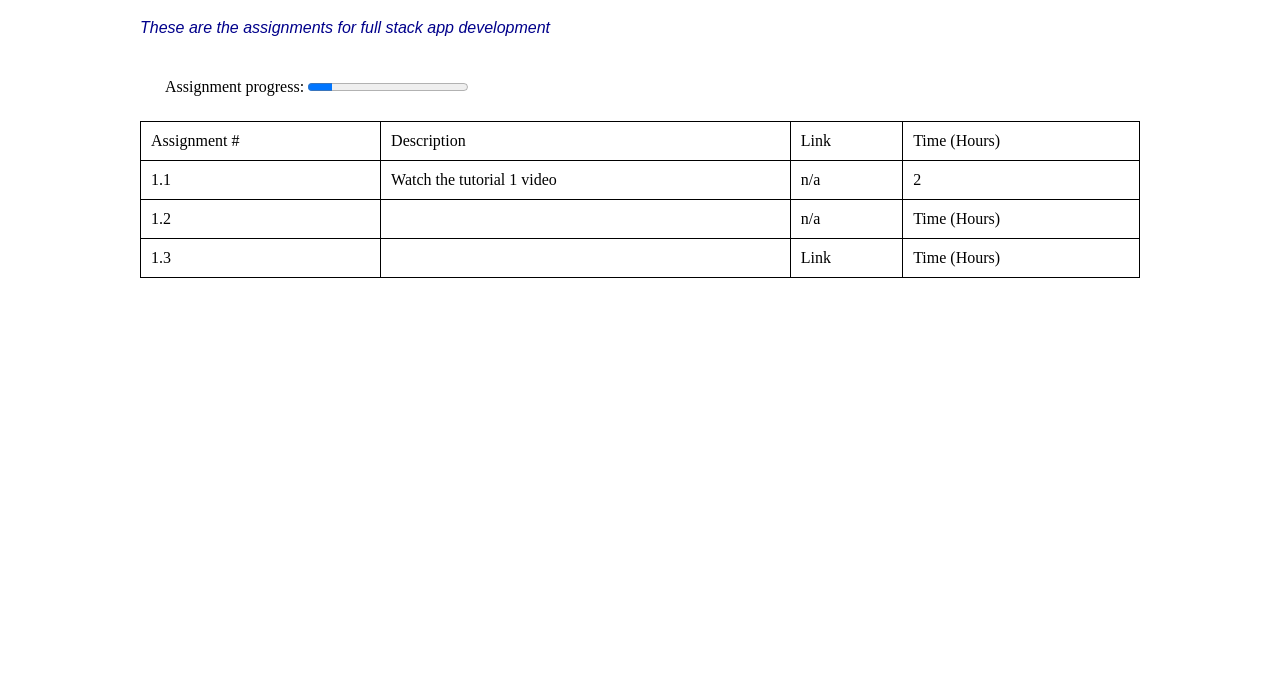
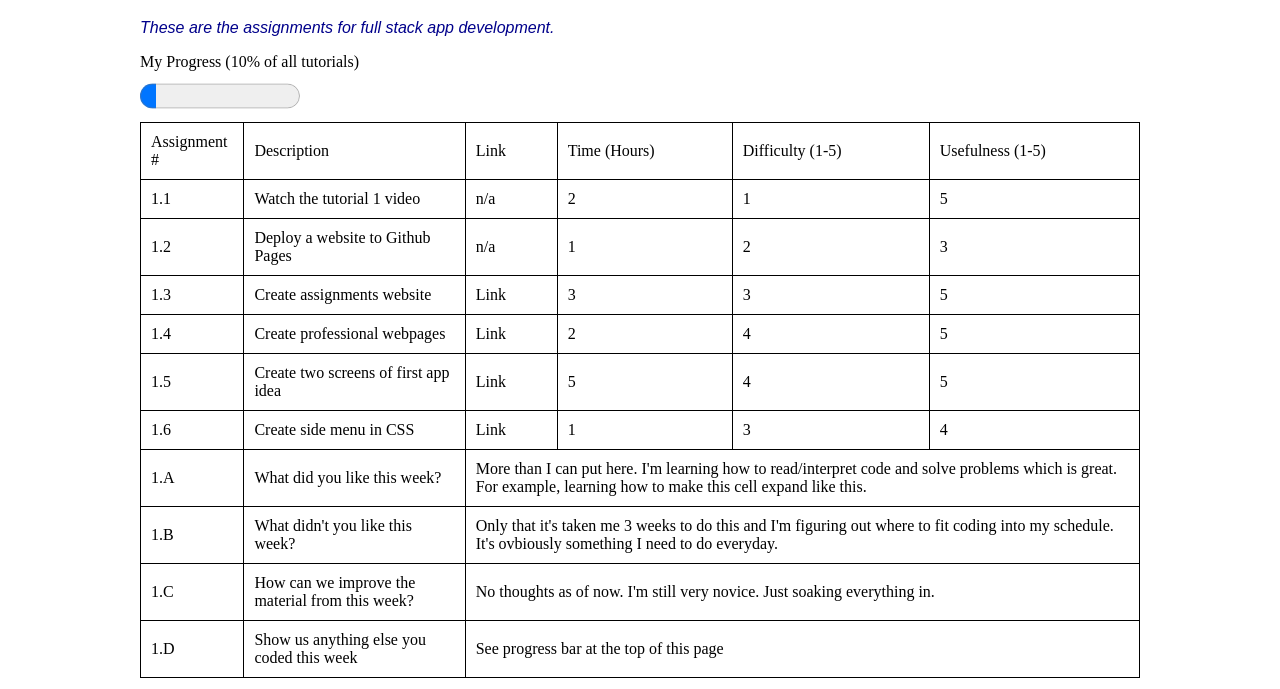
Before and after one commit to samhimelstein/github.io, a plain HTML site: page assignments week 1.html in a window 1280 px wide. Shown: the part 111-800 px from the top of the page. Drawn offline with Linux system fonts and the light colour scheme.

Commit message:
Update assignments week 1.html

```diff
--- a/assignments week 1.html
+++ b/assignments week 1.html
@@ -23,12 +23,9 @@
     </div>
     <div class= "container">
         <h1>My Assignments</h1>
-        <p>These are the assignments for full stack app development</p>
-        <div class= "progress">
-            <label for="file">Assignment progress:</label>
-            <progress id="file" max="100" value="15"> 15% </progress>
-        </div>
-
+        <p>These are the assignments for full stack app development.</p>
+        <div >My Progress (10% of all tutorials)</div>
+        <div><progress class="progress is-link" value="10" max="100">10%</progress></div>
     <table>
         <thead>
             <tr>
@@ -36,6 +33,8 @@
                 <td>Description</td>
                 <td>Link</td>
                 <td>Time (Hours)</td>
+                <td>Difficulty (1-5)</td>
+                <td>Usefulness (1-5)</td>
             </tr>
         </thead>
 
@@ -45,18 +44,68 @@
                 <td>Watch the tutorial 1 video</td>
                 <td>n/a</td>
                 <td>2</td>
+                <td>1</td>
+                <td>5</td>
             </tr>
             <tr>
                 <td>1.2</td>
-                <td></td>
+                <td>Deploy a website to Github Pages</td>
                 <td><a href></a>n/a</a href></td>
-                <td>Time (Hours)</td>
+                <td>1</td>
+                <td>2</td>
+                <td>3</td>
             </tr>
             <tr>
                 <td>1.3</td>
-                <td></td>
+                <td>Create assignments website</td>
                 <td>Link</td>
-                <td>Time (Hours)</td>
+                <td>3</td>
+                <td>3</td>
+                <td>5</td>
+            </tr>
+            <tr>
+                <td>1.4</td>
+                <td>Create professional webpages</td>
+                <td>Link</td>
+                <td>2</td>
+                <td>4</td>
+                <td>5</td>
+            </tr>
+            <tr>
+                <td>1.5</td>
+                <td>Create two screens of first app idea</td>
+                <td>Link</td>
+                <td>5</td>
+                <td>4</td>
+                <td>5</td>
+            </tr>
+            <tr>
+                <td>1.6</td>
+                <td>Create side menu in CSS</td>
+                <td>Link</td>
+                <td>1</td>
+                <td>3</td>
+                <td>4</td>
+            </tr>
+            <tr>
+                <td>1.A</td>
+                <td>What did you like this week?</td>
+                <td colspan="4"> More than I can put here. I'm learning how to read/interpret code and solve problems which is great. For example, learning how to make this cell expand like this.</td>
+            </tr>
+            <tr>
+                <td>1.B</td>
+                <td>What didn't you like this week?</td>
+                <td colspan="4">Only that it's taken me 3 weeks to do this and I'm figuring out where to fit coding into my schedule. It's ovbiously something I need to do everyday.</td>
+            </tr>
+            <tr>
+                <td>1.C</td>
+                <td>How can we improve the material from this week?</td>
+                <td colspan="4">No thoughts as of now. I'm still very novice. Just soaking everything in.</td>
+            </tr>
+            <tr>
+                <td>1.D</td>
+                <td>Show us anything else you coded this week</td>
+                <td colspan="4">See progress bar at the top of this page</td>
             </tr>
         </tbody>
     </table>
```
